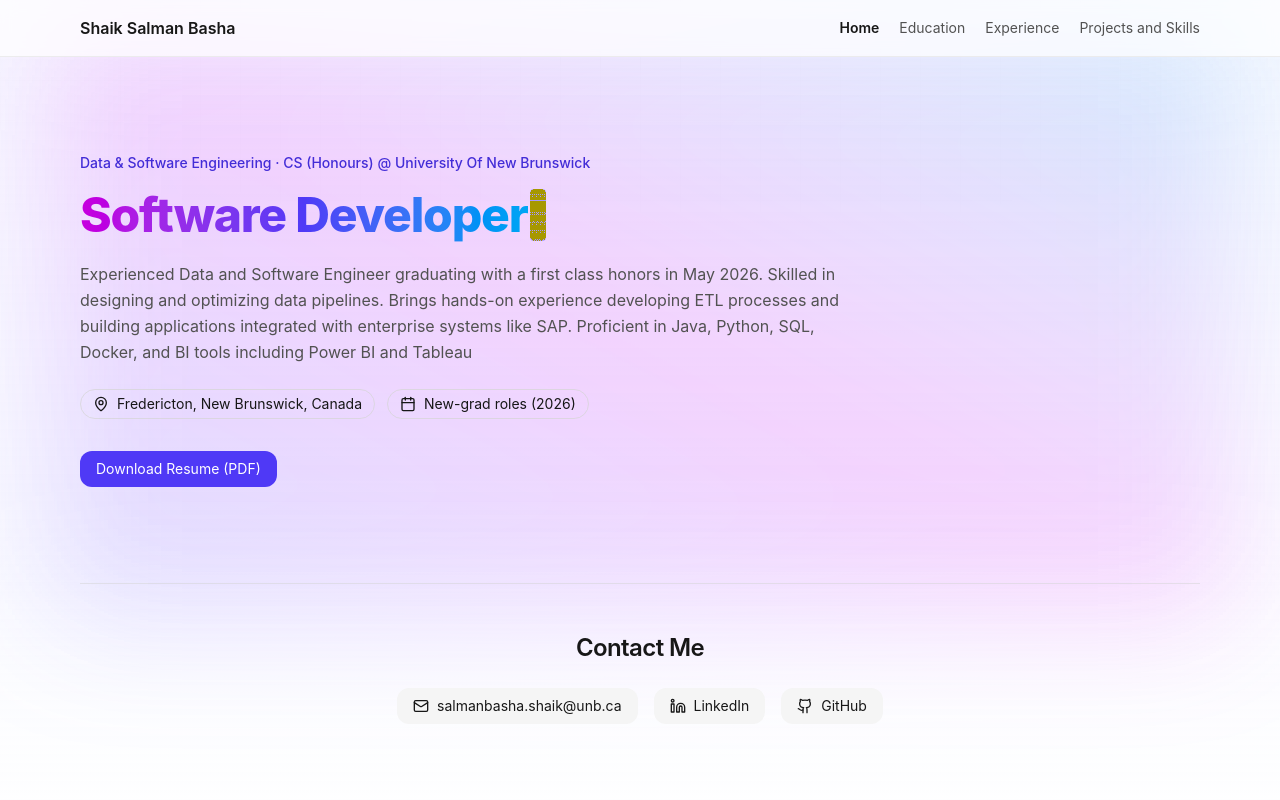
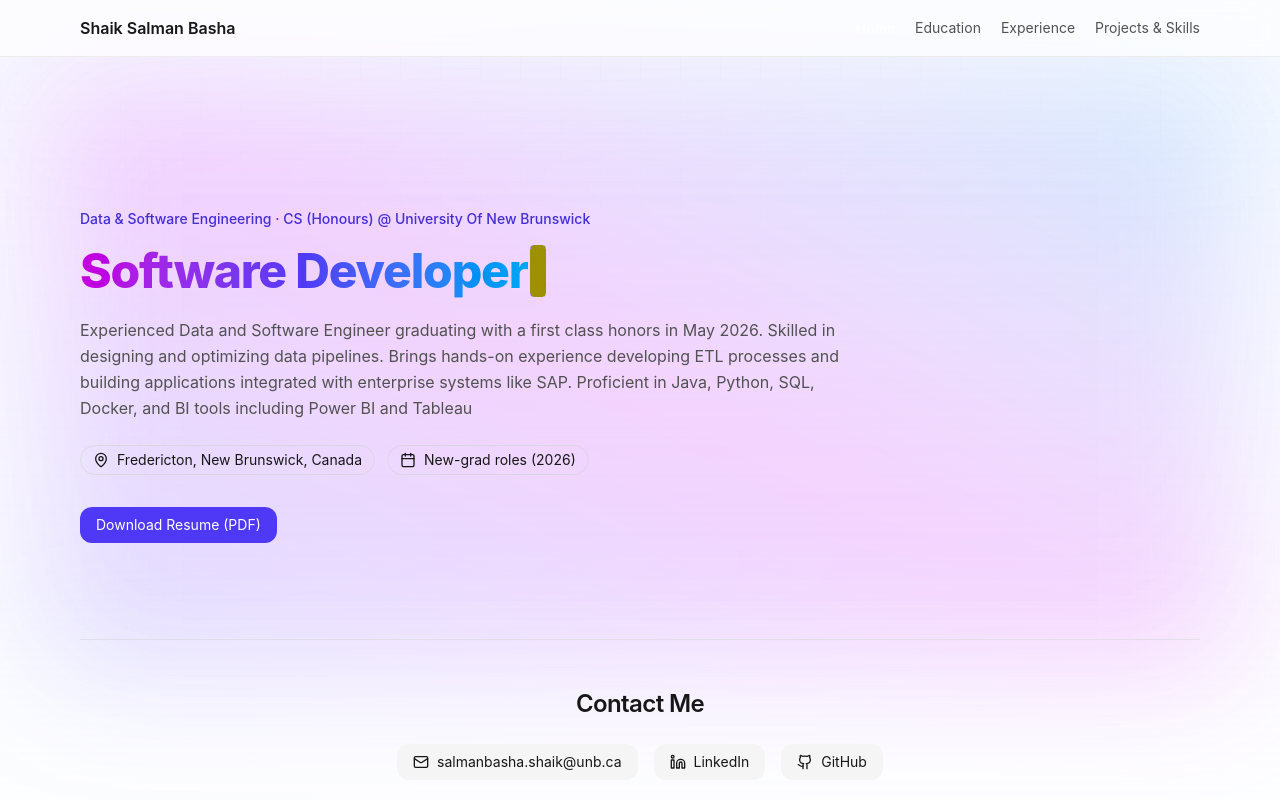
Before and after one commit to salmanbashashaik/salmanbashashaik.github.io, a React (Vite) app: page /#/ in a window 1280 px wide. Shown: the top 800 px of the page. Built offline with nearby package versions, Linux system fonts and the light colour scheme.

Commit message:
chore: add a menu bar

```diff
--- a/src/App.tsx
+++ b/src/App.tsx
@@ -1,5 +1,5 @@
 import { Routes, Route } from "react-router-dom";
-import Navbar from "./components/Navbar";
+import Header from "./components/Header"; // <-- use the new responsive header
 import Container from "./components/Container";
 import Background from "./components/Background";
 
@@ -13,9 +13,10 @@ export default function App() {
     <div className="min-h-screen bg-gradient-to-b from-indigo-50/60 to-white dark:from-neutral-950 dark:to-neutral-950 text-neutral-900 dark:text-neutral-100">
       <Background />
 
-      <Navbar />
+      <Header />
 
-      <main>
+      {/* offset for sticky header height */}
+      <main className="pt-14">
         <Routes>
           <Route path="/" element={<Home />} />
           <Route path="/education" element={<Education />} />
--- /dev/null
+++ b/src/components/Header.tsx
@@ -0,0 +1,73 @@
+import { useState } from "react";
+import { Link, useLocation } from "react-router-dom";
+import { Menu, X } from "lucide-react";
+import Container from "./Container";
+
+const NAV = [
+  { to: "/", label: "Home" },
+  { to: "/education", label: "Education" },
+  { to: "/experience", label: "Experience" },
+  { to: "/projects", label: "Projects & Skills" },
+];
+
+export default function Header() {
+  const [open, setOpen] = useState(false);
+  const { pathname } = useLocation();
+
+  const isActive = (to: string) =>
+    (to === "/" ? pathname === "/" : pathname.startsWith(to))
+      ? "text-white"
+      : "text-neutral-600 dark:text-neutral-300";
+
+  return (
+    <header className="sticky top-0 z-40 border-b border-neutral-200/70 dark:border-neutral-800 bg-white/70 dark:bg-neutral-950/60 backdrop-blur">
+      <Container>
+        <div className="flex h-14 items-center justify-between">
+          <Link to="/" className="font-semibold">Shaik Salman Basha</Link>
+
+          {/* Desktop nav */}
+          <nav className="hidden md:flex items-center gap-5">
+            {NAV.map((n) => (
+              <Link
+                key={n.to}
+                to={n.to}
+                className={`text-sm hover:text-neutral-900 dark:hover:text-white ${isActive(n.to)}`}
+              >
+                {n.label}
+              </Link>
+            ))}
+          </nav>
+
+          {/* Mobile hamburger */}
+          <button
+            aria-label="Open menu"
+            className="md:hidden inline-flex items-center rounded-lg p-2 hover:bg-neutral-100 dark:hover:bg-neutral-800"
+            onClick={() => setOpen((v) => !v)}
+          >
+            {open ? <X size={20} /> : <Menu size={20} />}
+          </button>
+        </div>
+      </Container>
+
+      {/* Mobile panel */}
+      {open && (
+        <div className="md:hidden border-t border-neutral-200/70 dark:border-neutral-800 bg-white/95 dark:bg-neutral-950/95">
+          <Container>
+            <nav className="py-3 flex flex-col">
+              {NAV.map((n) => (
+                <Link
+                  key={n.to}
+                  to={n.to}
+                  onClick={() => setOpen(false)}
+                  className={`px-2 py-3 text-sm border-b last:border-b-0 border-neutral-200/60 dark:border-neutral-800/60 ${isActive(n.to)}`}
+                >
+                  {n.label}
+                </Link>
+              ))}
+            </nav>
+          </Container>
+        </div>
+      )}
+    </header>
+  );
+}
```
Also changed, not shown: 1 other file (tests, documents, lock files or other folders).
